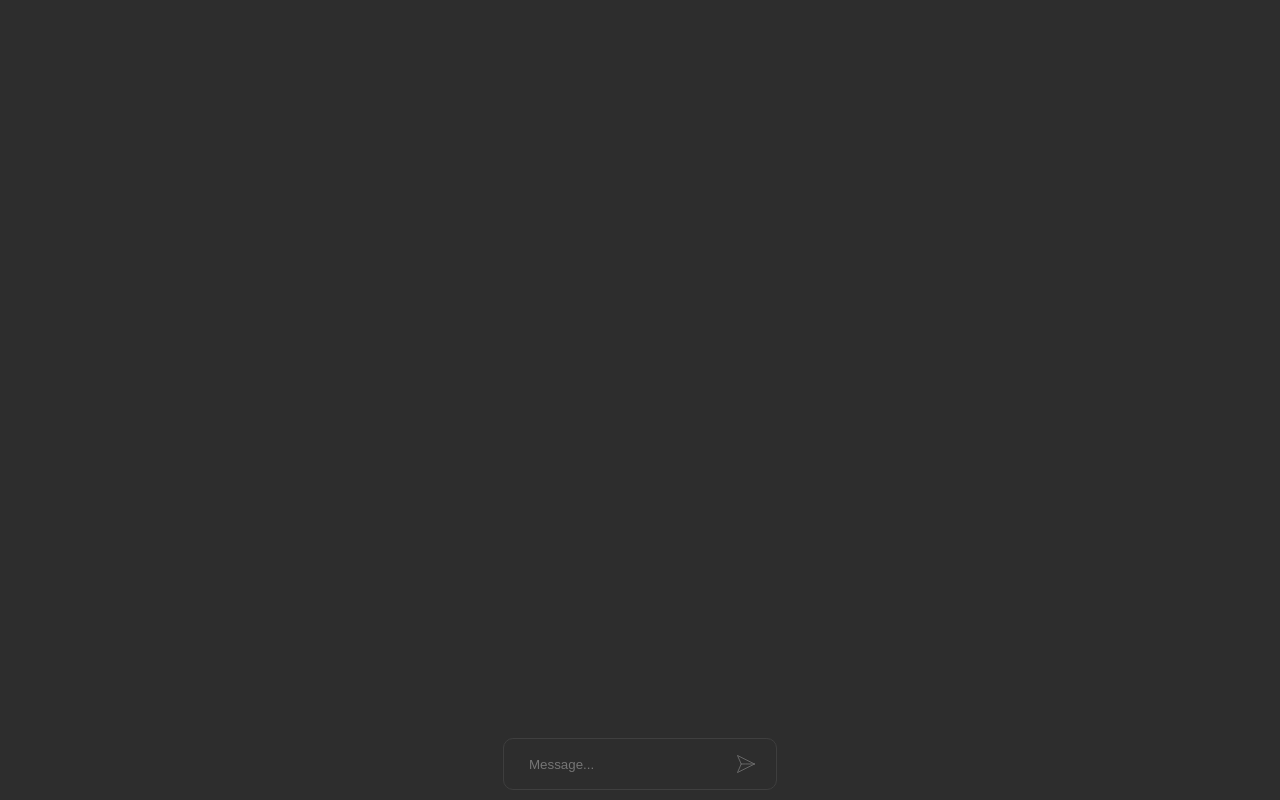
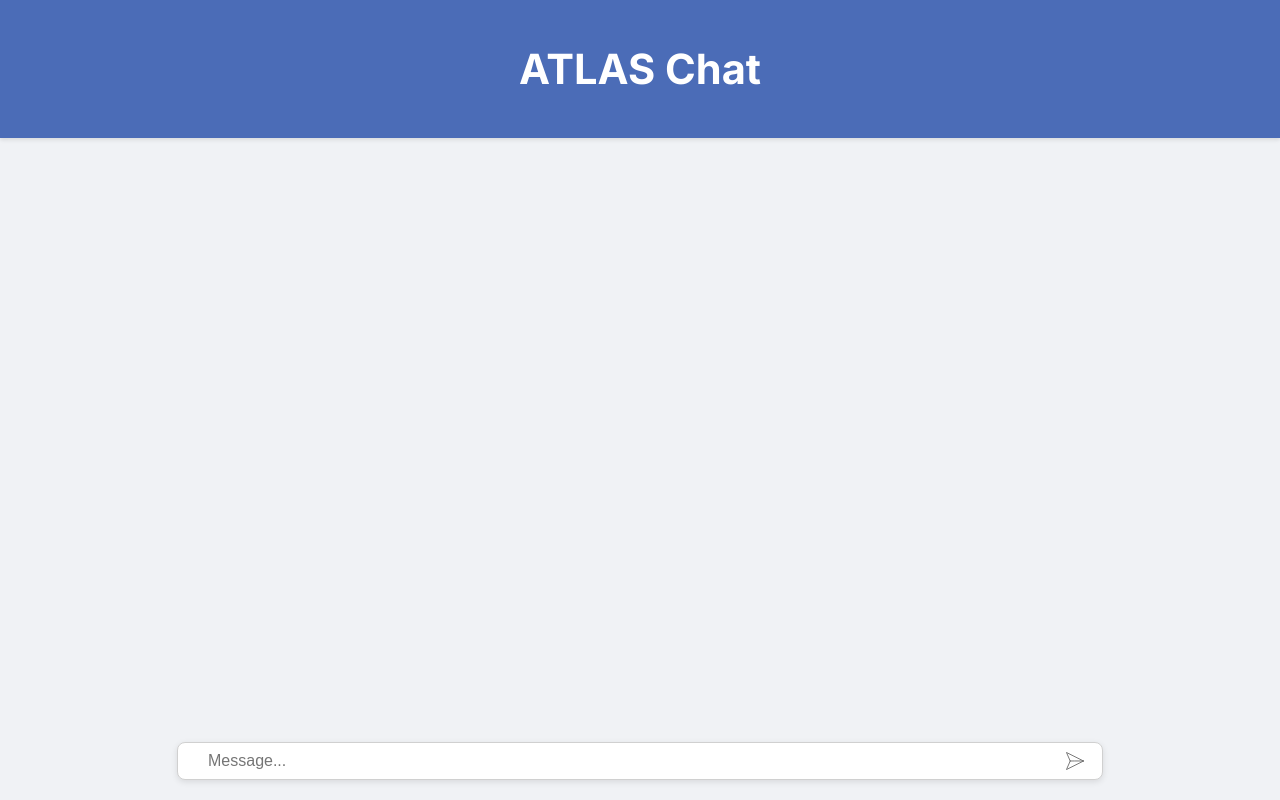
Before and after one commit to PR0G3T/ATLAS, a plain HTML site: page index.html in a window 1280 px wide. Drawn offline with Linux system fonts and the light colour scheme; a web font is replaced by a local one.

Commit message:
Redesign interface

```diff
--- a/css/chat.css
+++ b/css/chat.css
@@ -1,20 +1,9 @@
 #chat-messages {
-    position: fixed;
-    top: 0;
-    left: 0;
-    right: 0;
-    bottom: 70px;
-    padding: 32px 24px 24px 24px;
+    flex: 1;
     overflow-y: auto;
     display: flex;
     flex-direction: column;
     gap: 18px;
-    background: var(--form-input-bg);
-    max-width: var(--form-max-width);
-    margin: 0 auto;
-    width: 100vw; /* Correction : occupe toute la largeur de la fenêtre */
-    box-sizing: border-box;
-    z-index: 1; /* S'assurer que c'est sous la barre d'entrée */
 }
 
 .message {
@@ -37,14 +26,15 @@
     align-items: center;
     justify-content: center;
     color: var(--form-btn-color);
+    background: var(--form-btn-bg);
     font-weight: bold;
     font-size: 1.1rem;
     font-family: 'Inter', Arial, sans-serif;
 }
 
 .message .bubble {
-    background: #444654;
-    color: var(--form-input-color);
+    background: #e3e8f0;
+    color: var(--text-color);
     padding: 14px 18px;
     border-radius: 12px;
     font-size: 1.05rem;
@@ -53,5 +43,6 @@
 }
 
 .message.user .bubble {
+    background: var(--form-btn-bg);
     color: #fff;
 }
--- a/css/form.css
+++ b/css/form.css
@@ -1,32 +1,36 @@
 .messageBox {
     position: fixed;
     left: 50%;
-    bottom: 10px;
-    top: unset;
+    bottom: 20px;
     transform: translateX(-50%);
     z-index: 1000;
-    width: fit-content;
-    height: 50px; /* ajusté pour correspondre à la marge dans .atlas-messages */
+    width: calc(100% - 40px);
+    max-width: var(--form-max-width);
+    display: flex;
+    align-items: center;
+    gap: 10px;
+    background-color: var(--form-bg);
+    padding: 8px 12px;
+    border-radius: var(--form-radius);
+    border: var(--form-border);
+    box-shadow: 0 2px 6px rgba(0,0,0,0.1);
+}
+
+.messageBox:focus-within {
+    border-color: var(--form-btn-bg);
+}
+
+.fileUploadWrapper {
     display: flex;
     align-items: center;
     justify-content: center;
-    background-color: #2d2d2d;
-    padding: 0 15px;
-    border-radius: 10px;
-    border: 1px solid rgb(63, 63, 63);
+    position: relative;
 }
 
-.messageBox:focus-within {
-  border: 1px solid rgb(110, 110, 110);
-}
-
-.fileUploadWrapper {
-  width: fit-content;
-  height: 100%;
+.fileUploadWrapper label {
+    cursor: pointer;
     display: flex;
     align-items: center;
-  justify-content: center;
-  font-family: 'Inter', Arial, Helvetica, sans-serif;
 }
 
 #file {
@@ -40,23 +44,27 @@
     opacity: 0;
     color: white;
     font-size: 10px;
-  text-wrap: nowrap;
+    white-space: nowrap;
     background-color: #000;
     padding: 6px 10px;
-  border: 1px solid #3c3c3c;
     border-radius: 5px;
     box-shadow: 0px 5px 10px rgba(0, 0, 0, 0.596);
     transition: all 0.3s;
 }
 
+.fileUploadWrapper:hover .tooltip {
+    display: block;
+    opacity: 0.8;
+}
+
 #messageInput {
-  width: 200px;
-  height: 100%;
+    flex: 1;
     background-color: transparent;
     outline: none;
     border: none;
-  padding-left: 10px;
-  color: white;
+    color: var(--form-input-color);
+    font-size: 1rem;
+    padding-left: 8px;
 }
 
 #messageInput:focus ~ #sendButton svg path,
@@ -66,8 +74,6 @@
 }
 
 #sendButton {
-  width: fit-content;
-  height: 100%;
     background-color: transparent;
     outline: none;
     border: none;
@@ -83,10 +89,6 @@
     transition: all 0.3s;
 }
 
-#sendButton svg path {
-  transition: all 0.3s;
-}
-
 #sendButton:hover svg path {
     fill: #3c3c3c;
     stroke: white;
--- a/css/layout.css
+++ b/css/layout.css
@@ -1,10 +1,30 @@
 body {
     font-family: 'Inter', Arial, sans-serif;
-    background: var(--form-input-bg);
-    color: var(--form-input-color);
+    background: var(--bg-color);
+    color: var(--text-color);
     margin: 0;
     padding: 0;
+    display: flex;
+    flex-direction: column;
     min-height: 100vh;
+}
+
+.app-header {
+    background: var(--form-btn-bg);
+    color: #fff;
+    padding: 16px 20px;
+    text-align: center;
+    font-size: 1.3rem;
+    font-weight: 600;
+    box-shadow: 0 2px 4px rgba(0, 0, 0, 0.1);
+}
+
+.chat-container {
+    flex: 1;
+    width: 100%;
+    max-width: var(--form-max-width);
+    margin: 0 auto;
+    padding: 24px;
     display: flex;
     flex-direction: column;
 }
--- a/css/toast.css
+++ b/css/toast.css
@@ -1,6 +1,6 @@
 #toast-container {
     position: fixed;
-    bottom: 32px;
+    bottom: 80px;
     left: 50%;
     transform: translateX(-50%);
     z-index: 9999;
@@ -12,8 +12,8 @@
 }
 
 .toast {
-    background: var(--form-input-bg);
-    color: var(--form-input-color);
+    background: var(--form-bg);
+    color: var(--text-color);
     padding: 16px 28px;
     border-radius: var(--form-radius);
     box-shadow: 0 2px 12px rgba(0,0,0,0.18);
--- a/css/variable.css
+++ b/css/variable.css
@@ -1,14 +1,16 @@
 :root {
-    --form-bg: #2d2d2d;
-    --form-radius: 7px;
+    --bg-color: #f0f2f5;
+    --text-color: #222;
+    --form-bg: #ffffff;
+    --form-radius: 8px;
     --form-padding: 10px;
     --form-gap: 10px;
     --form-max-width: 900px;
-    --form-border: 1px solid #353740;
-    --form-input-bg: #2d2d2d;
-    --form-input-color: #ececf1;
-    --form-btn-bg: #19c37d;
-    --form-btn-bg-hover: #13a06d;
+    --form-border: 1px solid #d0d0d0;
+    --form-input-bg: #ffffff;
+    --form-input-color: #222;
+    --form-btn-bg: #4b6cb7;
+    --form-btn-bg-hover: #3956a3;
     --form-btn-color: #fff;
     --form-btn-radius: 6px;
 }
--- a/index.html
+++ b/index.html
@@ -2,57 +2,37 @@
 <html lang="en">
 <head>
     <meta charset="UTF-8">
-    <title>ATLAS - Interface</title>
+    <title>ATLAS Chat</title>
+    <meta name="viewport" content="width=device-width, initial-scale=1.0">
     <link rel="stylesheet" href="css/style.css">
     <meta name="google" content="notranslate">
     <meta http-equiv="Content-Language" content="en">
 </head>
-<body style="min-height:100vh;">
-    <div class="atlas-messages" id="chat-messages"></div>
+<body>
+    <header class="app-header">
+        <h1>ATLAS Chat</h1>
+    </header>
+    <main class="chat-container">
+        <div id="chat-messages" class="atlas-messages"></div>
+    </main>
     <form id="atlas-form" autocomplete="off">
         <div class="messageBox">
             <div class="fileUploadWrapper">
                 <label for="file">
                     <svg xmlns="http://www.w3.org/2000/svg" fill="none" viewBox="0 0 337 337">
-                        <circle
-                        stroke-width="20"
-                        stroke="#6c6c6c"
-                        fill="none"
-                        r="158.5"
-                        cy="168.5"
-                        cx="168.5"
-                        ></circle>
-                        <path
-                        stroke-linecap="round"
-                        stroke-width="25"
-                        stroke="#6c6c6c"
-                        d="M167.759 79V259"
-                        ></path>
-                        <path
-                        stroke-linecap="round"
-                        stroke-width="25"
-                        stroke="#6c6c6c"
-                        d="M79 167.138H259"
-                        ></path>
+                        <circle stroke-width="20" stroke="#6c6c6c" fill="none" r="158.5" cy="168.5" cx="168.5"></circle>
+                        <path stroke-linecap="round" stroke-width="25" stroke="#6c6c6c" d="M167.759 79V259"></path>
+                        <path stroke-linecap="round" stroke-width="25" stroke="#6c6c6c" d="M79 167.138H259"></path>
                     </svg>
                     <span class="tooltip">Add an image</span>
                 </label>
                 <input type="file" id="file" name="file" />
             </div>
-            <input required="" placeholder="Message..." type="text" id="messageInput" name="prompt" />
+            <input required placeholder="Message..." type="text" id="messageInput" name="prompt" />
             <button id="sendButton" type="submit">
                 <svg xmlns="http://www.w3.org/2000/svg" fill="none" viewBox="0 0 664 663">
-                <path
-                    fill="none"
-                    d="M646.293 331.888L17.7538 17.6187L155.245 331.888M646.293 331.888L17.753 646.157L155.245 331.888M646.293 331.888L318.735 330.228L155.245 331.888"
-                ></path>
-                <path
-                    stroke-linejoin="round"
-                    stroke-linecap="round"
-                    stroke-width="33.67"
-                    stroke="#6c6c6c"
-                    d="M646.293 331.888L17.7538 17.6187L155.245 331.888M646.293 331.888L17.753 646.157L155.245 331.888M646.293 331.888L318.735 330.228L155.245 331.888"
-                ></path>
+                    <path fill="none" d="M646.293 331.888L17.7538 17.6187L155.245 331.888M646.293 331.888L17.753 646.157L155.245 331.888M646.293 331.888L318.735 330.228L155.245 331.888" />
+                    <path stroke-linejoin="round" stroke-linecap="round" stroke-width="33.67" stroke="#6c6c6c" d="M646.293 331.888L17.7538 17.6187L155.245 331.888M646.293 331.888L17.753 646.157L155.245 331.888M646.293 331.888L318.735 330.228L155.245 331.888" />
                 </svg>
             </button>
         </div>
```
Also changed, not shown: css/messagebox.css (deleted). Lines whose indentation alone changed are shown as unchanged.
